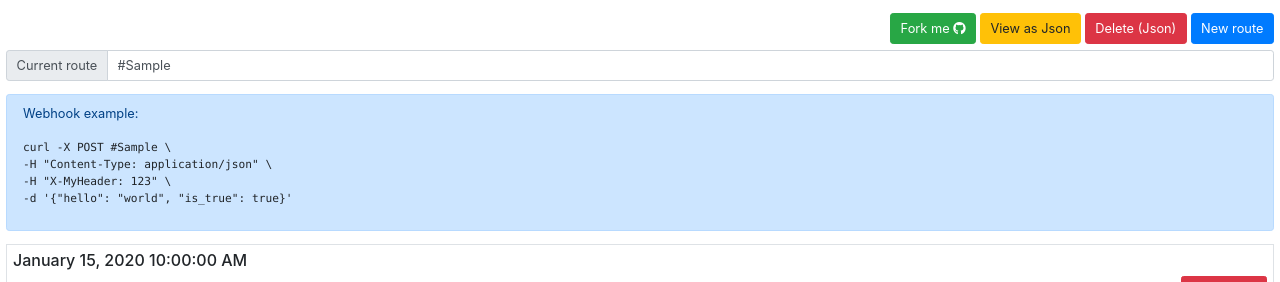
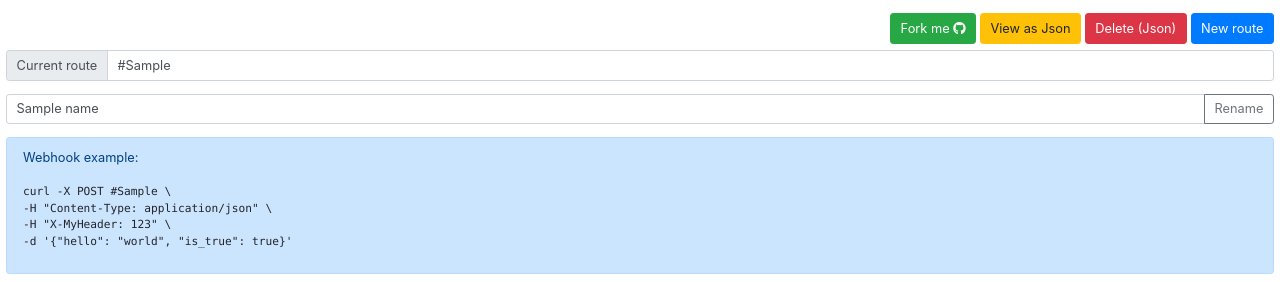
Before and after one commit to gabfl/webhook, a Flask app: template src/templates/inspect.html in a window 1280 px wide. Shown: the part 44-326 px from the top of the page. Run offline with Flask 2, Linux system fonts and the light colour scheme; tables that the repository leaves empty hold one stand-in row (values such as "Sample post"); the template is opened without the code that fills it: values that come from a table or form of the project are taken from there, most other values are stand-ins (such as "Sample title", 1, 10 or a date in 2020); some libraries are stand-ins or nearby versions.

Commit message:
Add option to set a route name

```diff
--- a/src/app.py
+++ b/src/app.py
@@ -75,7 +75,7 @@ def delete_route_json(route_path):
     })
 
 
-@app.route('/inspect/<string:route_path>', methods=['GET'])
+@app.route('/inspect/<string:route_path>', methods=['GET', 'POST'])
 def inspect(route_path):
     # Lookup route
     route = RouteModel.query.filter_by(path=route_path).first()
@@ -83,6 +83,10 @@ def inspect(route_path):
     # Return 404 if unknown route
     if not route:
         return redirect(url_for('abort_404')), 307
+
+    # Rename route
+    if request.method == 'POST' and request.form.get('set_name'):
+        routes_handler.rename(route, request.form['set_name'])
 
     # Get callbacks
     callbacks = callback_handler.get_callbacks(
@@ -93,7 +97,10 @@ def inspect(route_path):
         route_path=route_path,
         callbacks=callbacks,
         cursor=callback_handler.get_cursor(callbacks),
-        host_url=request.host_url
+        host_url=request.host_url,
+        name=route.name or '',
+        name_default='Route created on %s' % (
+            (route.creation_date).strftime("%A %B %d, %Y at %H:%M:%S")),
     )
 
 
--- a/src/models.py
+++ b/src/models.py
@@ -35,6 +35,7 @@ class RouteModel(db.Model):
 
     id = db.Column(db.Integer, primary_key=True)
     path = db.Column(db.String(80), unique=True, nullable=False, index=True)
+    name = db.Column(db.String(255))
     creation_date = db.Column(
         db.DateTime, nullable=False, default=datetime.now, index=True)
     expiration_date = db.Column(
--- a/src/templates/inspect.html
+++ b/src/templates/inspect.html
@@ -6,6 +6,15 @@
     </div>
     <input type="text" class="form-control" aria-label="Sizing example input" aria-describedby="inputGroup-sizing-default" value="{{ host_url }}{{ route_path }}">
 </div>
+
+<form method="POST" action="/inspect/{{ route_path }}">
+    <div class="input-group mb-3">
+        <input type="text" name="set_name" class="form-control" placeholder="{{ name_default }}" value="{{ name }}" aria-label="Webhook name" aria-describedby="button-addon2">
+        <div class="input-group-append">
+        <button class="btn btn-outline-secondary" type="submit" id="button-addon2">Rename</button>
+        </div>
+    </div>
+</form>
 
 {% if callbacks %}
     <div class="alert alert-primary" role="alert">
```
Also changed, not shown: src/routes_handler.py (+13 -0 lines), src/unittest/test_routes_handler.py (+14 -0 lines).
